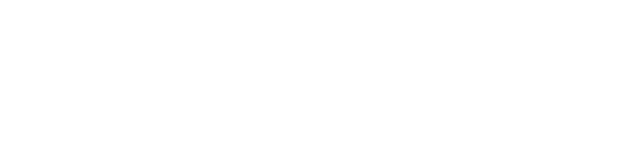
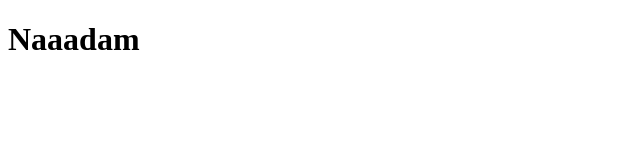
Before and after one commit to cldy429/ICSI469, a plain HTML site: page index.html in a window 1280 px wide. Shown: the whole page, without its empty margins (0-640 px from the left). Drawn offline with Linux system fonts and the light colour scheme.

Commit message:
style.css nemev

```diff
--- a/index.html
+++ b/index.html
@@ -6,6 +6,6 @@
     <title>Document</title>
 </head>
 <body>
-
+    <h1>Naaadam</h1>
 </body>
 </html>
```
Also changed, not shown: style.css (added).
